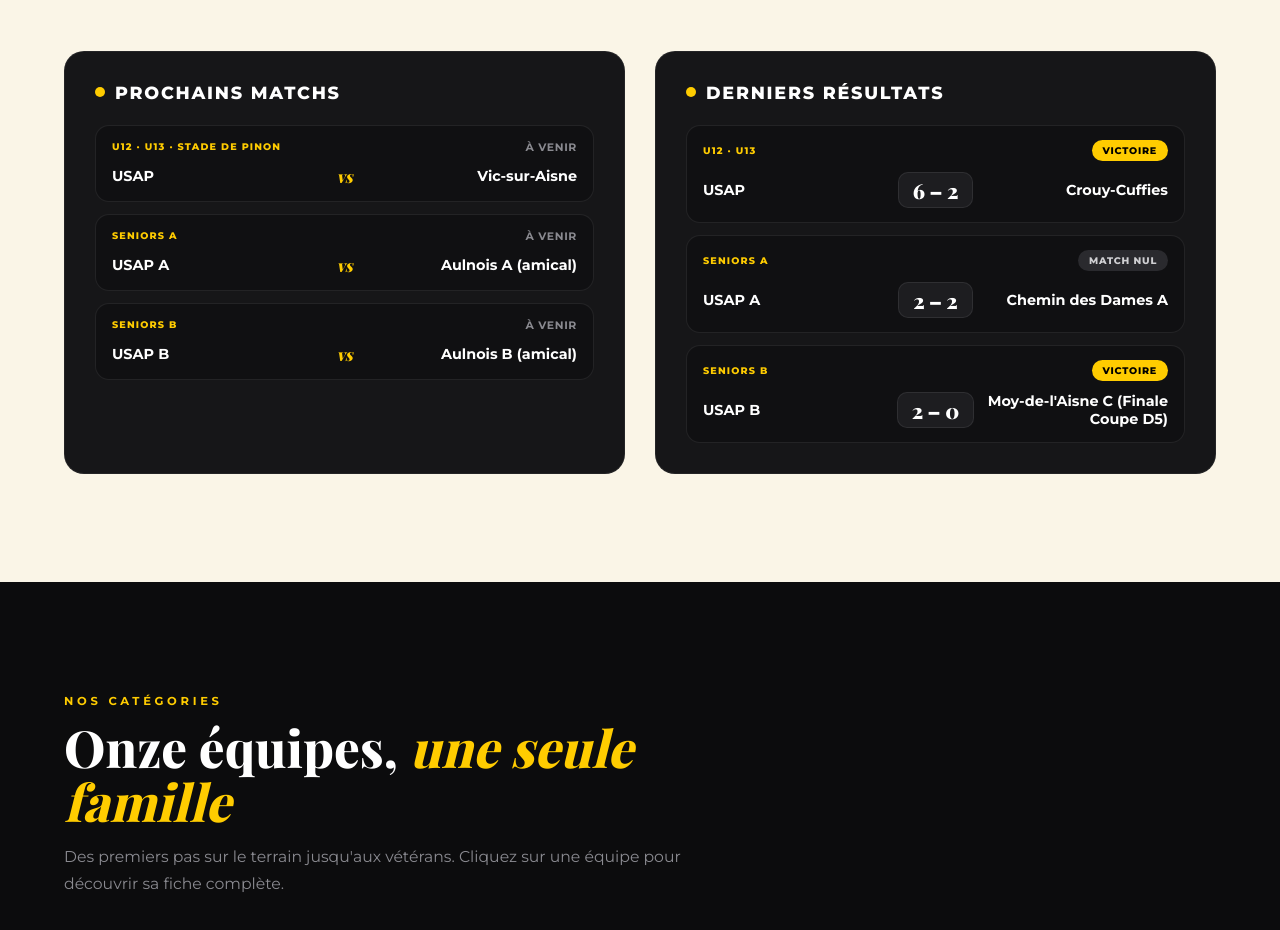
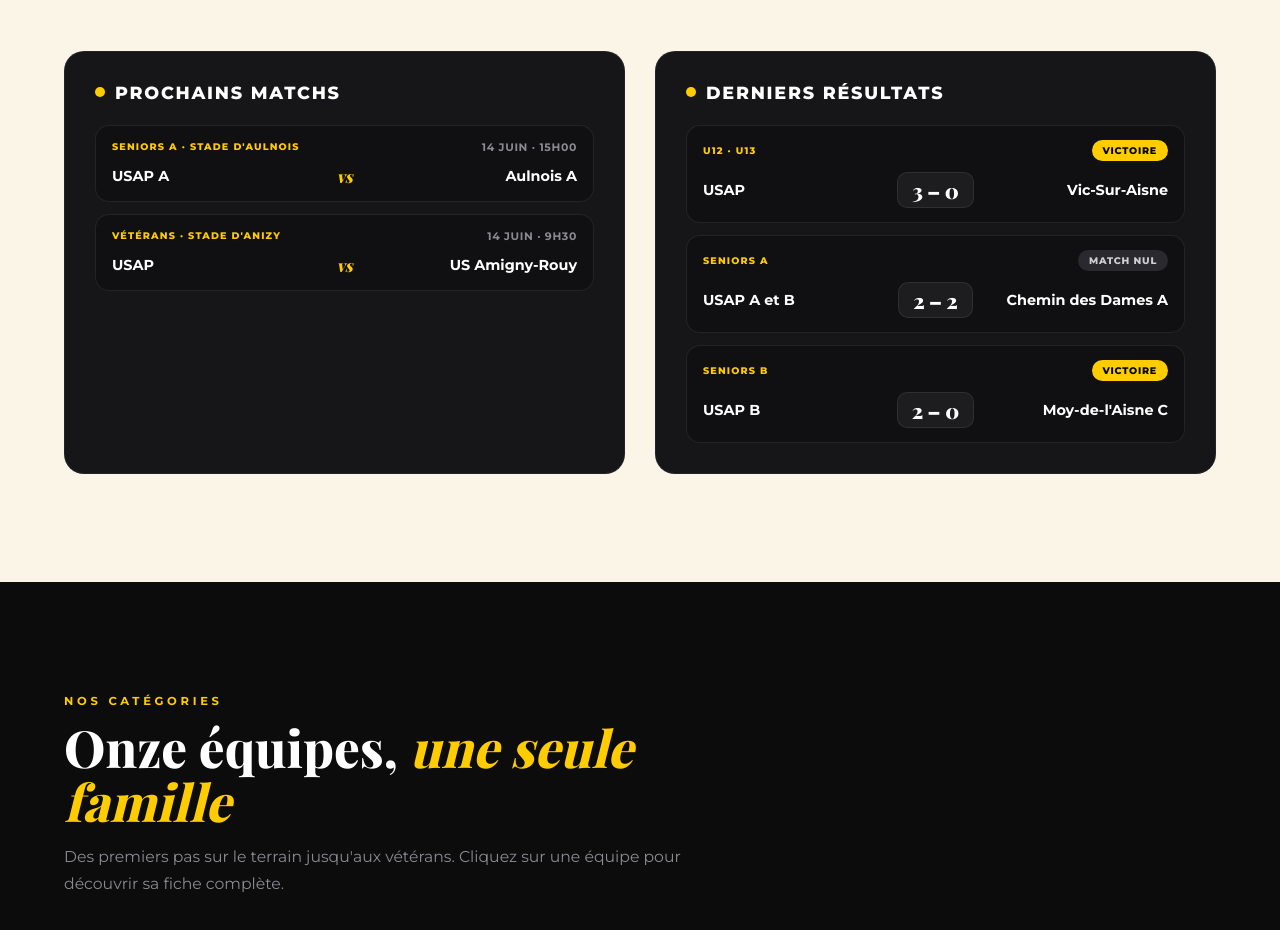
Before and after one commit to clementmahu7-a11y/Union-Sportive-Anizy-Pinon, a plain HTML site: page index.html in a window 1280 px wide. Shown: the part 3127-4057 px from the top of the page. Drawn offline with nearby package versions, Linux system fonts and the light colour scheme; a web font is replaced by a local one.

Commit message:
Update index.html

```diff
--- a/index.html
+++ b/index.html
@@ -806,8 +806,8 @@ const MATCHS = [
 
   /* ---------------------------- U12 - U13 ---------------------------- */
   { categorie:"U12 · U13",
-    prochain:{ date:"", heure:"", lieu:"Stade de Pinon", domicile:"USAP", adversaire:"Vic-sur-Aisne" },
-    dernier :{ score:"6-2", domicile:"USAP", adversaire:"Crouy-Cuffies" } },
+    prochain:{ date:"", heure:"", lieu:"", domicile:"USAP", adversaire:"Repos" },
+    dernier :{ score:"3-0", domicile:"USAP", adversaire:"Vic-Sur-Aisne" } },
 
   /* ---------------------------- U14 - U15 ---------------------------- */
   { categorie:"U14 · U15",
@@ -816,22 +816,22 @@ const MATCHS = [
 
   /* ------------------------- U16 - U17 - U18 ------------------------- */
   { categorie:"U16 · U17 · U18",
-    prochain:{ date:"", heure:"", lieu:"", domicile:"USAP", adversaire:"Repos" },
-    dernier :{ score:"", domicile:"USAP", adversaire:"" } },
+    prochain:{ date:"", heure:"", lieu:"", domicile:"", adversaire:"" },
+    dernier :{ score:"", domicile:"", adversaire:"" } },
 
   /* ---------------------------- Seniors A ---------------------------- */
   { categorie:"Seniors A",
-    prochain:{ date:"", heure:"", lieu:"", domicile:"USAP A", adversaire:"Aulnois A (amical)" },
-    dernier :{ score:"2-2", domicile:"USAP A", adversaire:"Chemin des Dames A" } },
+    prochain:{ date:"14 Juin", heure:"15h00", lieu:"Stade d'Aulnois", domicile:"USAP A", adversaire:"Aulnois A" },
+    dernier :{ score:"2-2", domicile:"USAP A et B", adversaire:"Chemin des Dames A" } },
 
   /* ---------------------------- Seniors B ---------------------------- */
   { categorie:"Seniors B",
-    prochain:{ date:"", heure:"", lieu:"", domicile:"USAP B", adversaire:"Aulnois B (amical)" },
-    dernier :{ score:"2-0", domicile:"USAP B", adversaire:"Moy-de-l'Aisne C (Finale Coupe D5)" } },
+    prochain:{ date:"", heure:"", lieu:"", domicile:"USAP", adversaire:"repos" },
+    dernier :{ score:"2-0", domicile:"USAP B", adversaire:"Moy-de-l'Aisne C" } },
 
   /* ----------------------------- Vétérans ---------------------------- */
   { categorie:"Vétérans",
-    prochain:{ date:"", heure:"", lieu:"", domicile:"USAP", adversaire:"Repos" },
+    prochain:{ date:"14 Juin", heure:"9h30", lieu:"Stade d'Anizy", domicile:"USAP", adversaire:"US Amigny-Rouy" },
     dernier :{ score:"", domicile:"USAP", adversaire:"" } },
 
 ];
@@ -847,6 +847,8 @@ const MATCHS = [
 const EFFECTIFS = {
 
   "U6 · U7": [
+    {prenom:"Sacha", nom:"Sacha", photo:""},
+    {prenom:"Gabriel", nom:"Vigues", photo:""},
     /* {prenom:"Lucas", nom:"Martin", photo:""}, */
   ],
   "U8 · U9": [
@@ -887,7 +889,7 @@ const BUREAU_CONF = [
 
 /* --- Responsables de pôles (même principe) --- */
 const RESPONSABLES_CONF = [
-  { poste:"Communication & Animation", prenom:"Raphaël",  nom:"Mahu",      photo:"" },
+  { poste:"Communication & Animation", prenom:"Raphaël",  nom:"Mahu",      photo:"raphael.png" },
   { poste:"Responsable Jeunes",        prenom:"Quantin",  nom:"Arnould",   photo:"" },
   { poste:"Responsable Féminines",     prenom:"Claude",   nom:"Blondelle", photo:"" },
   { poste:"Responsable Arbitrage",     prenom:"Pascal",   nom:"Guérin",    photo:"" },
@@ -915,7 +917,7 @@ const EDUCATEURS = [
   { categorie:"U6 · U7",          prenom:"Alexandra",  nom:"Hellé",     fonction:"Éducatrice",           photo:"" },
   { categorie:"U8 · U9",          prenom:"Shannon",    nom:"Obi",       fonction:"Éducateur",            photo:"" },
   { categorie:"U8 · U9",          prenom:"Mélyssa",    nom:"Clarysse",  fonction:"Éducatrice",           photo:"" },
-  { categorie:"U10 · U11",        prenom:"Raphaël",    nom:"Mahu",      fonction:"Éducateur",            photo:"" },
+  { categorie:"U10 · U11",        prenom:"Raphaël",    nom:"Mahu",      fonction:"Éducateur",            photo:"raphael.png" },
   { categorie:"U10 · U11",        prenom:"Noémy",      nom:"Vimeux",    fonction:"Éducatrice",           photo:"" },
   { categorie:"U12 · U13",        prenom:"Pierre",     nom:"Lecluze",   fonction:"Éducateur principal",  photo:"" },
   { categorie:"U14 · U15",        prenom:"Clément",    nom:"Mahu",      fonction:"Éducateur",            photo:"" },
```
